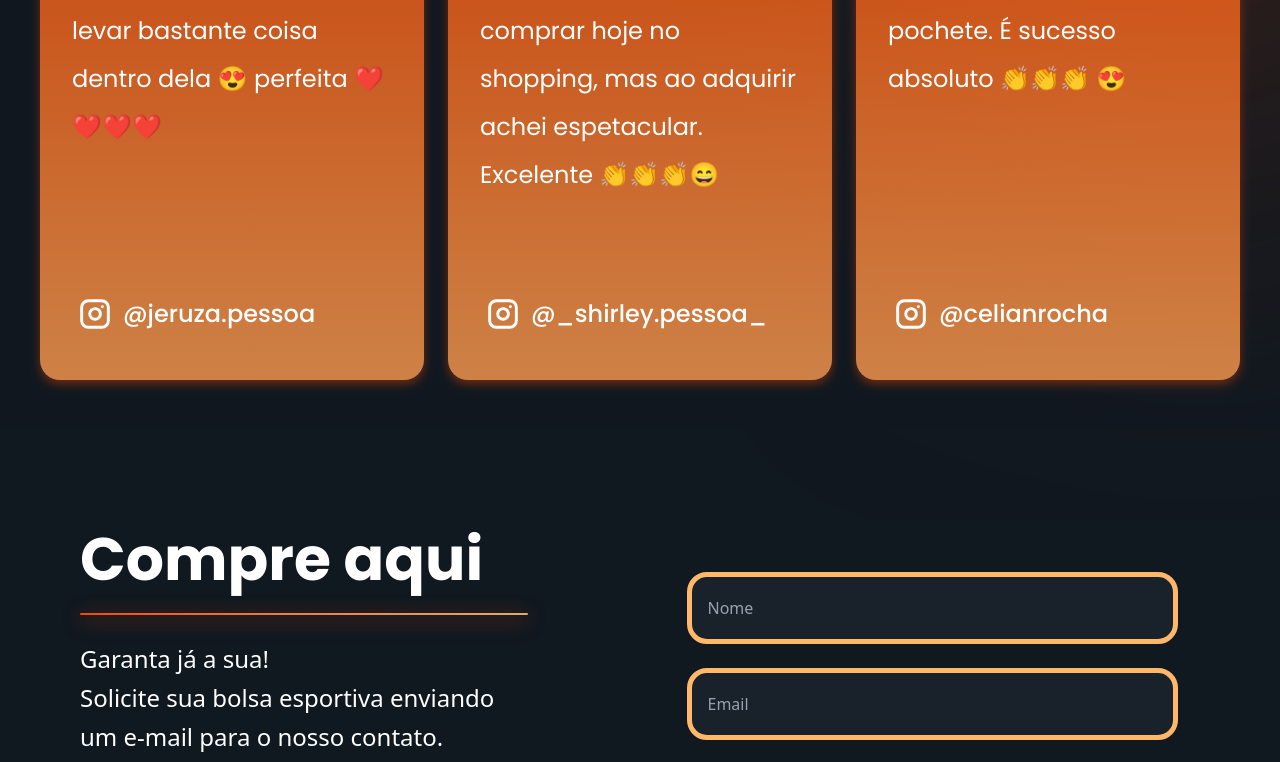
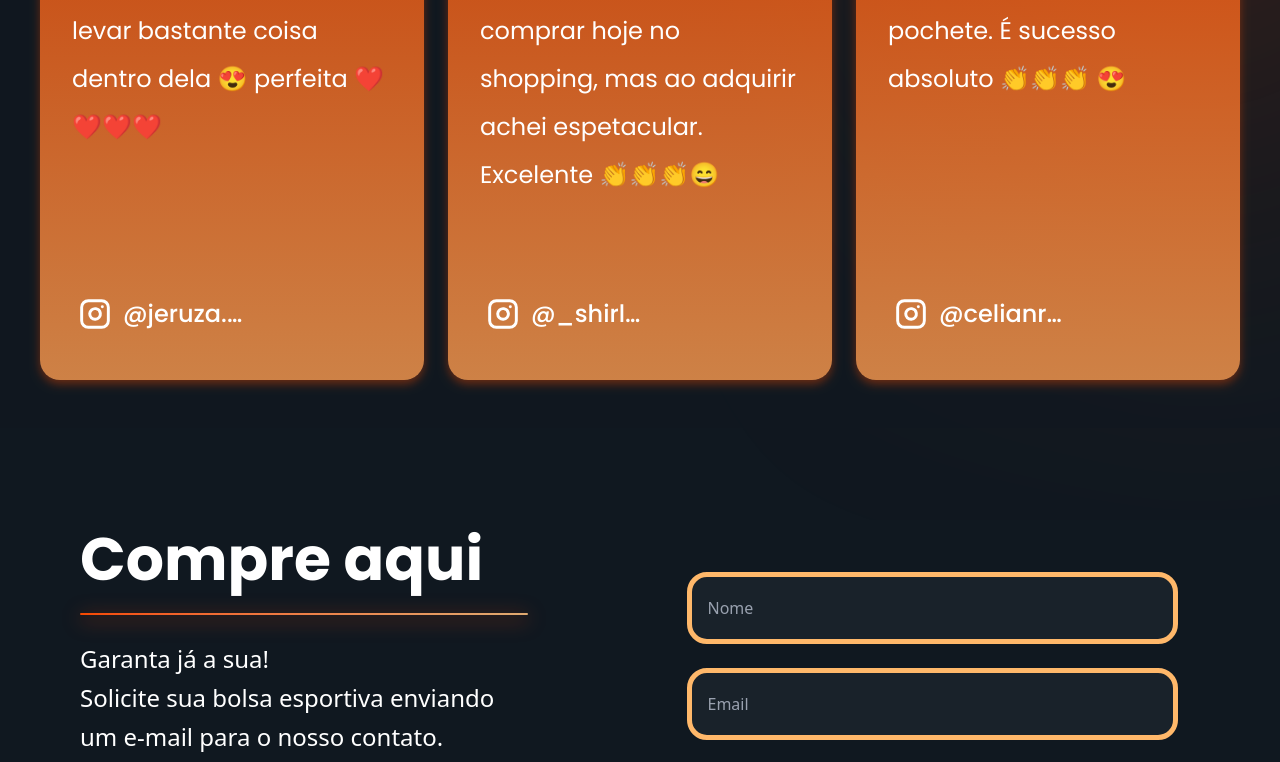
Before and after one commit to ca2sy/Sportiger, a React (Vite) app: page / in a window 1280 px wide. Shown: the part 3080-3842 px from the top of the page. Built offline with nearby package versions, Linux system fonts and the light colour scheme.

Commit message:
refactor: improve code readability and structure in FeedbackCard, Header, and Home components

```diff
--- a/src/components/FeedbackCard.jsx
+++ b/src/components/FeedbackCard.jsx
@@ -1,13 +1,10 @@
-import quote from "../assets/quote.svg";
-import { Instagram } from "lucide-react";
+import quote from '../assets/quote.svg';
+import { Instagram } from 'lucide-react';
 
-export function FeedbackCard({ text, handle, className = "", style }) {
+export function FeedbackCard({ text, handle, className = '', style }) {
   return (
     <blockquote
-      className={`relative rounded-[20px] p-6 sm:p-8 text-white
-                  shadow-[0_4px_10px_#F54900]/40
-                  bg-[linear-gradient(180deg,rgba(245,73,0,0.8)_0%,rgba(253,156,80,0.8)_100%)]
-                  ${className}`}
+      className={`relative rounded-[20px] bg-[linear-gradient(180deg,rgba(245,73,0,0.8)_0%,rgba(253,156,80,0.8)_100%)] p-6 text-white shadow-[0_4px_10px_#F54900]/40 sm:p-8 ${className}`}
       style={style}
     >
       <img
@@ -17,27 +14,17 @@ export function FeedbackCard({ text, handle, className = "", style }) {
         className="h-10 w-10 sm:h-[54px] sm:w-[54px]"
       />
 
-    <p
-      className="mt-4 max-w-[431px]
-                font-poppins font-normal text-2xl leading-[48px]
-                text-white whitespace-pre-line text-left"
-    >
+      <p className="font-poppins mt-4 max-w-[431px] text-left text-2xl leading-[48px] font-normal whitespace-pre-line text-white">
         {text}
       </p>
 
-
-      <footer
-      className="absolute left-[39px] top-[487px]
-                flex items-center gap-3
-                font-poppins font-medium text-white
-                text-[24px] leading-[36px]"
-    >
+      <footer className="font-poppins absolute top-[487px] left-[39px] flex h-[36px] w-[168px] items-center gap-3 text-[24px] leading-[36px] font-medium text-white">
         <Instagram
-        className="w-8 h-8 flex-shrink-0"
+          className="h-8 w-8 shrink-0"
           strokeWidth={2.2}
           aria-hidden="true"
         />
-      <cite className="not-italic">@{handle}</cite>
+        <cite className="min-w-0 truncate not-italic">@{handle}</cite>
       </footer>
     </blockquote>
   );
--- a/src/pages/feedbacks.jsx
+++ b/src/pages/feedbacks.jsx
@@ -19,7 +19,7 @@ export function Feedbacks() {
   return (
     <section
       id="feedbacks"
-      className="relative z-30 mt-0 bg-[#101820]/40 px-4 py-12 text-center sm:px-6 lg:px-10"
+      className="relative z-30 mt-0 scroll-mt-[110px] bg-[#101820]/40 px-4 py-12 text-center sm:px-6 lg:px-10"
     >
       {/* Header */}
       <h2 className="font-poppins mb-3 text-[48px] leading-tight font-medium text-white">
--- a/src/pages/header.jsx
+++ b/src/pages/header.jsx
@@ -85,15 +85,13 @@ function MobileMenu({ open, onClose }) {
             </li>
           ))}
           <li>
-
-            <button
-              type="button"
-              href='#compre-aqui'
+            <a
+              href="#compre-aqui"
               onClick={onClose}
               className="block w-full bg-gradient-to-r from-orange-500 to-yellow-400 px-6 py-4 text-center font-semibold transition hover:opacity-90"
             >
               Compre aqui
-            </button>
+            </a>
           </li>
         </ul>
       </div>
@@ -118,7 +116,7 @@ export function Header() {
             <Logo />
             <DesktopNav />
             <div className="hidden md:block">
-              <Button href="/produtos">Compre aqui</Button>
+              <Button href="#compre-aqui">Compre aqui</Button>
             </div>
             <MobileToggle open={open} onToggle={() => setOpen(v => !v)} />
           </nav>
--- a/src/pages/home.jsx
+++ b/src/pages/home.jsx
@@ -2,7 +2,7 @@ import { Button } from '../components/button';
 
 export function Home() {
   return (
-    <div className="z-30 flex relative min-h-screen w-full flex-col items-center justify-center gap-12 text-center">
+    <div id="inicio"className="z-30 flex relative min-h-screen w-full flex-col items-center justify-center gap-12 text-center">
       <h1 className="flex flex-col gap-2 text-6xl">
         O esporte usa{' '}
         <span className="bg-linear-to-b from-[#F54900] from-60% to-[#FFB86A] bg-clip-text p-2 font-bold text-transparent">
```
Lines whose indentation alone changed are shown as unchanged.
